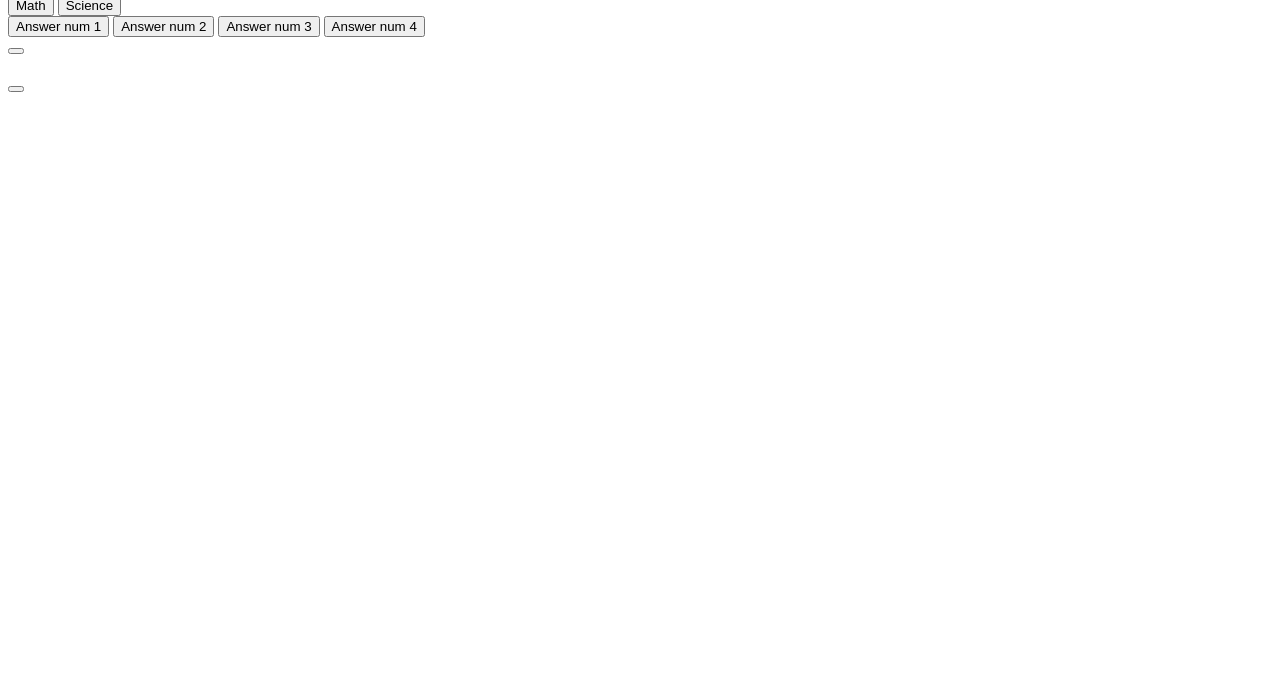
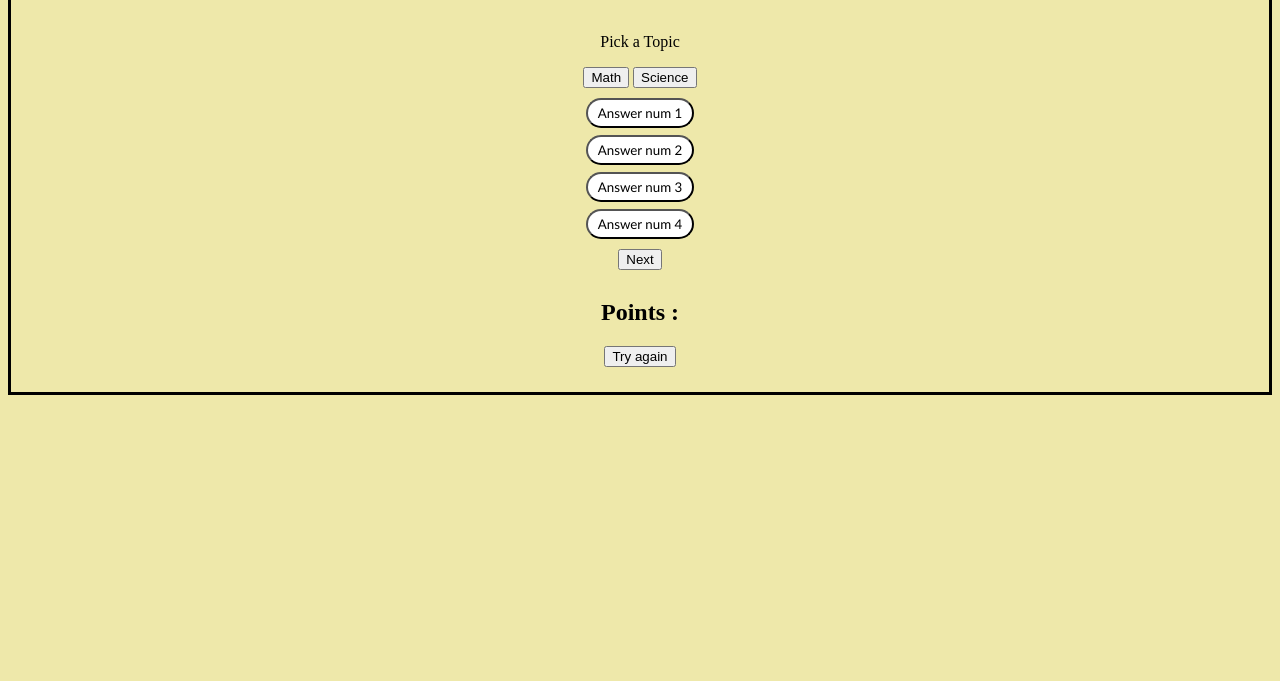
Before and after one commit to Alnit112/Quiz-Project-1, a plain HTML site: page index.html in a window 1280 px wide. Shown: the part 119-800 px from the top of the page. Drawn offline with Linux system fonts and the light colour scheme; files that its build step writes are made by us from their sources; files whose address does not match are found by name.

Commit message:
made some changes to the html and made some progress on my css

```diff
--- a/css/style.css
+++ b/css/style.css
@@ -0,0 +1,46 @@
+body{
+    display: flex;
+    justify-content: center;
+    background-color: palegoldenrod;
+    align-items: center;
+    text-align: center;
+    border: solid black;
+    height: 500px;
+    flex-direction: column;
+    gap: 10px;
+}
+
+
+
+.Quiz-question {
+    display: flex ;
+    flex-direction: column;
+    text-align: center;
+    gap: 7px;
+
+}
+
+h1 {
+    text-align: center;
+
+}
+
+p {
+    text-align: center;
+}
+
+#btn {
+    display: flex;
+    font-family:'Gill Sans', 'Gill Sans MT', Calibri, 'Trebuchet MS', sans-serif;
+    background-color: white;
+    color: black;
+    padding: 5px 10px;
+    border-radius: 50px;
+    gap: 10px;
+
+
+}
+
+.Topic {
+
+}
--- a/index.html
+++ b/index.html
@@ -3,10 +3,10 @@
 <head>
     <meta charset="UTF-8">
     <meta name="viewport" content="width=device-width, initial-scale=1.0">
-    <link rel="stylesheet" href="style.css">
+    <link rel="stylesheet" href="./css/style.css">
     <script src="app.js"></script>
 
-    <title>A Math and Science Quiz</title>
+    <title id="title">A Math and Science Quiz</title>
 </head>
 <body>
     <div class="quiz-box">  </div>
@@ -17,17 +17,20 @@
         <button class="Science">Science</button>
     </div>
     <div class="Quiz-question">
-        <button onclick="AnswerCheck(0)">Answer num 1</button>
-        <button onclick="AnswerCheck(1)">Answer num 2</button>
-        <button onclick="AnswerCheck(2)">Answer num 3</button>
-        <button onclick="AnswerCheck(3)">Answer num 4</button>
+        <div> <button onclick="AnswerCheck(0)" id="btn" >Answer num 1</button></div>
+
+        <div> <button onclick="AnswerCheck(1)" id="btn" >Answer num 2</button></div>
+
+        <div> <button onclick="AnswerCheck(2)" id="btn" >Answer num 3</button></div>
+
+        <div> <button onclick="AnswerCheck(3)" id="btn" >Answer num 4</button></div>
     </div>
     <div>
-    <button id="next"></button>
+    <button id="next"> Next</button>
 </div>
     <div>
-        <h2 class="score"></h2>
-        <button class="restart"></button>
+        <h2 class="score"> Points :</h2>
+        <button class="restart"> Try again</button>
     </div>
 
 </body>
```
